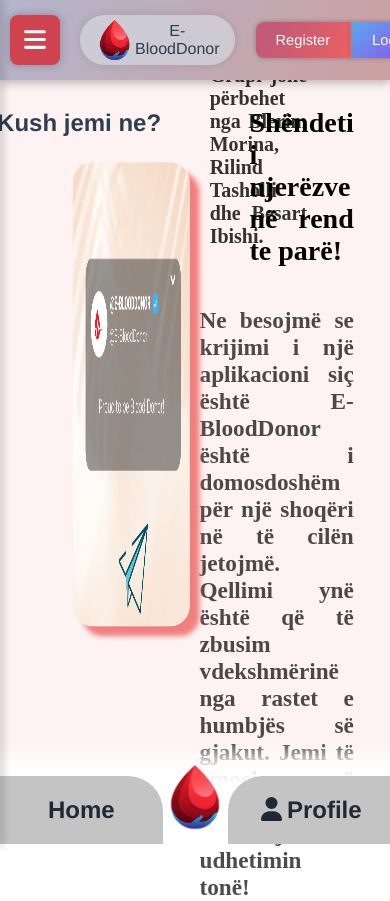
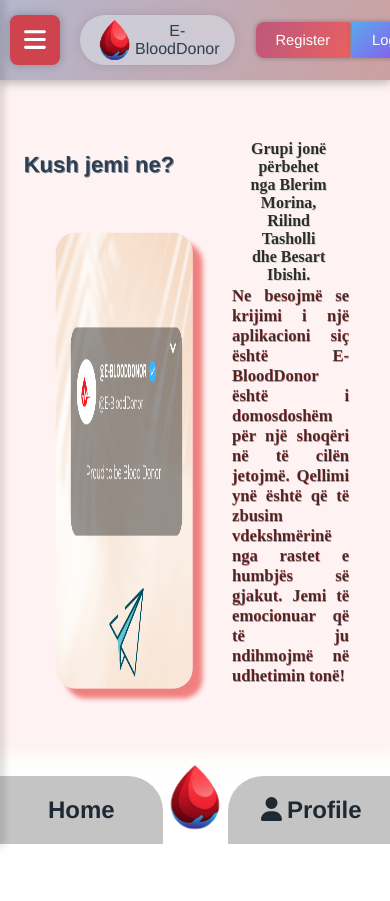
Before and after one commit to belinjo1/EBloodDonor, a Vue app in the folder web-app/: page /about in a window 390 px wide. After the commit the page ends 844 px from the top, so only its background shows below. Built offline with nearby package versions, Linux system fonts and the light colour scheme.

Commit message:
small design changes

```diff
--- a/web-app/src/views/About.vue
+++ b/web-app/src/views/About.vue
@@ -6,7 +6,6 @@
         Ibishi.
       </p>
       <div class="textarea">
-        <h4>Shëndeti i njerëzve në rend te parë!</h4>
         <h5>
           Ne besojmë se krijimi i një aplikacioni siç është E-BloodDonor është i
           domosdoshëm për një shoqëri në të cilën jetojmë. Qellimi ynë është që
@@ -35,21 +34,23 @@
 
 .textarea {
   position: absolute;
-  top: 55%;
+  top: 50%;
   left: 65%;
-  transform: translate(-35%, -45%);
+  transform: translate(-35%, -50%);
   font-weight: bold;
   color: black;
   text-align: justify;
   font-size: 28px;
   font-family: "Times New Roman", Times, serif;
+  text-align: center;
+  text-shadow: 0.5px 0.5px lightcoral;
 }
 
 img {
   width: 30%;
   height: 55%;
   position: absolute;
-  top: 55%;
+  top: 60%;
   left: 35%;
   transform: translate(-55%, -65%);
   border-radius: 20px;
@@ -60,6 +61,7 @@ img {
   top: 15%;
   left: 35%;
   transform: translate(-85%, -65%);
+  text-shadow: 1px 1px lightslategray;
 }
 
 .textarea h5 {
@@ -67,19 +69,63 @@ img {
   color: rgb(0, 0, 0, 0.7);
 }
 
-.textarea h4 {
-  margin-left: 50px;
-}
-
 .teksti-nalt {
   position: absolute;
-  top: 13%;
-  left: 75%;
-  transform: translate(-85%, -25%);
+  top: 14%;
+  left: 78%;
+  transform: translate(-86%, -22%);
   text-align: justify;
   font-size: 20px;
   font-family: "Times New Roman", Times, serif;
   color: rgb(0, 0, 0, 0.8);
   font-weight: bold;
+  text-align: center;
+  text-shadow: 1px 1px lightgray;
+}
+
+@media only screen and (max-width: 800px) {
+  img {
+    width: 35%;
+    height: 54%;
+    position: absolute;
+    top: 60%;
+    left: 30%;
+    transform: translate(-45%, -60%);
+    border-radius: 20px;
+    box-shadow: 10px 10px 5px lightcoral;
+  }
+
+  .textarea {
+    position: absolute;
+    top: 50%;
+    left: 70%;
+    transform: translate(-35%, -40%);
+    font-weight: bold;
+    color: black;
+    text-align: justify;
+    font-size: 20px;
+    font-family: "Times New Roman", Times, serif;
+  }
+
+  .ne {
+    position: absolute;
+    top: 20%;
+    left: 35%;
+    font-size: 22px;
+    transform: translate(-75%, -65%);
+  }
+
+  .teksti-nalt {
+    position: absolute;
+    top: 20%;
+    left: 80%;
+    transform: translate(-80%, -20%);
+    text-align: justify;
+    font-size: 16px;
+    font-family: "Times New Roman", Times, serif;
+    color: rgb(0, 0, 0, 0.8);
+    font-weight: bold;
+    text-align: center;
+  }
 }
 </style>
--- a/web-app/src/views/MyAppointments.vue
+++ b/web-app/src/views/MyAppointments.vue
@@ -20,9 +20,7 @@
               <v-divider class="mx-4" inset vertical></v-divider>
               <v-spacer></v-spacer>
               <v-dialog v-model="dialog" max-width="500px">
-                <template v-slot:activator="{ on, attrs }">
-
-                </template>
+                <template v-slot:activator="{ on, attrs }"> </template>
                 <v-card>
                   <v-card-title>
                     <span class="text-h5">{{ formTitle }}</span>
@@ -37,8 +35,6 @@
                             label="Appointment date"
                           ></v-text-field>
                         </v-col>
-
-
                       </v-row>
                     </v-container>
                   </v-card-text>
@@ -112,7 +108,6 @@ export default {
 
       { text: "date", value: "date" },
       { text: "status", value: "status" },
-      { text: "user", value: "user" },
       { text: "Actions", value: "actions", sortable: false },
     ],
 
@@ -203,7 +198,6 @@ export default {
 
     async save() {
       if (this.editedIndex > -1) {
-
         try {
           await this.editAppointment(this.editedItem);
         } catch (error) {
@@ -221,7 +215,6 @@ export default {
         this.getMyAppointments();
       }, 1000);
     },
-
   },
 };
 </script>
@@ -235,5 +228,6 @@ export default {
   align-items: center;
   /* border: dashed 2px red; */
   margin: 100px 0;
+  padding: 30px;
 }
 </style>
--- a/web-app/src/views/admin/ListAppointments.vue
+++ b/web-app/src/views/admin/ListAppointments.vue
@@ -5,7 +5,7 @@
         <font-awesome-icon :icon="['fas', 'calendar']" /> All Appointments
       </h1>
 
-      <div>
+      <div class="content">
         <h3 v-if="!appointments">Loading...</h3>
 
         <v-data-table
@@ -274,5 +274,6 @@ export default {
   align-items: center;
   /* border: dashed 2px red; */
   margin: 100px 0;
+  padding: 30px;
 }
 </style>
```
